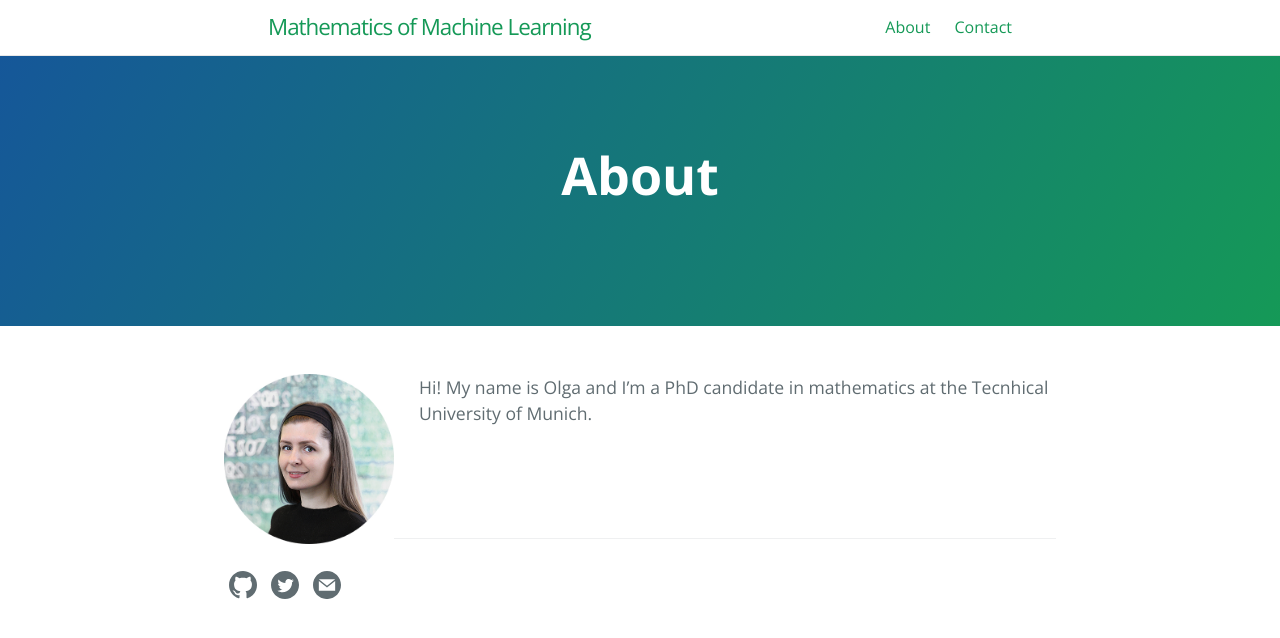
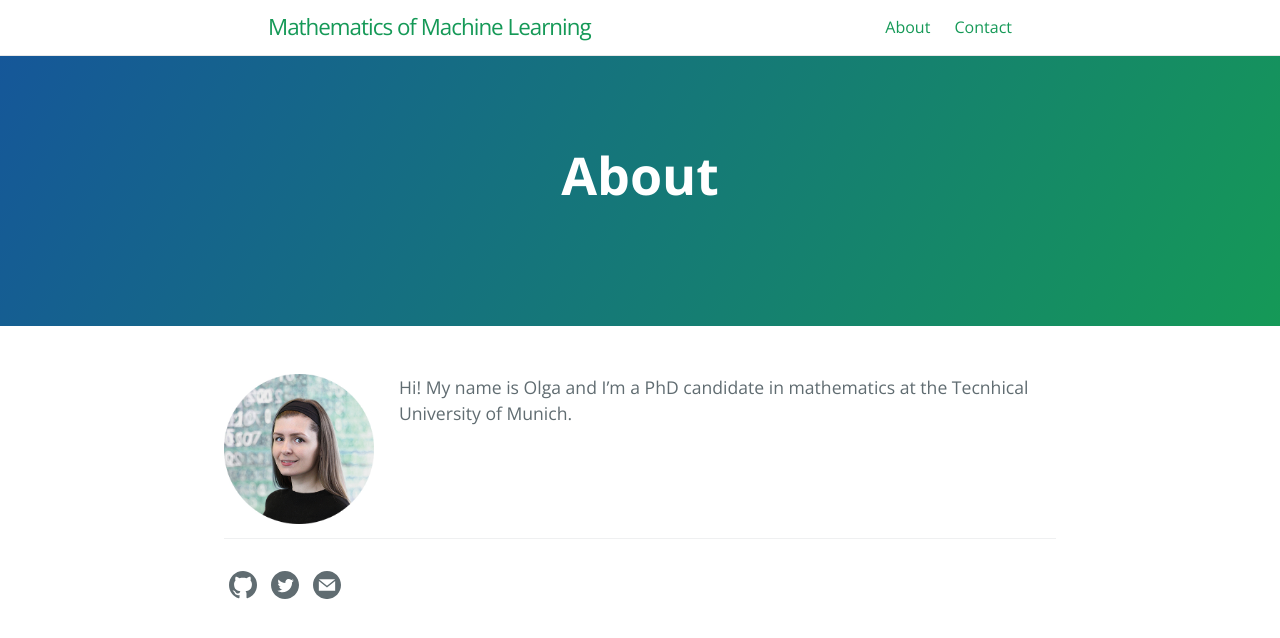
Before and after one commit to olgagraf/olgagraf.github.io, a Jekyll site: the page built from about.md, in a window 1280 px wide. Shown: the top 638 px of the page. Built offline with Jekyll 4.4.1, drawn with Linux system fonts in a browser that asks for light colours.

Commit message:
Update about.md

```diff
--- a/about.md
+++ b/about.md
@@ -7,7 +7,7 @@ ref: about
 order: 0
 ---
 
-<img align="left" src="assets/images/olga3.jpg" width="170" height="170" id="hp">
+<img align="left" src="assets/images/olga3.jpg" width="150" height="150" id="hp">
 Hi! My name is Olga and I'm a PhD candidate in mathematics at the Tecnhical University of Munich.
 <br>
 <br>
```
